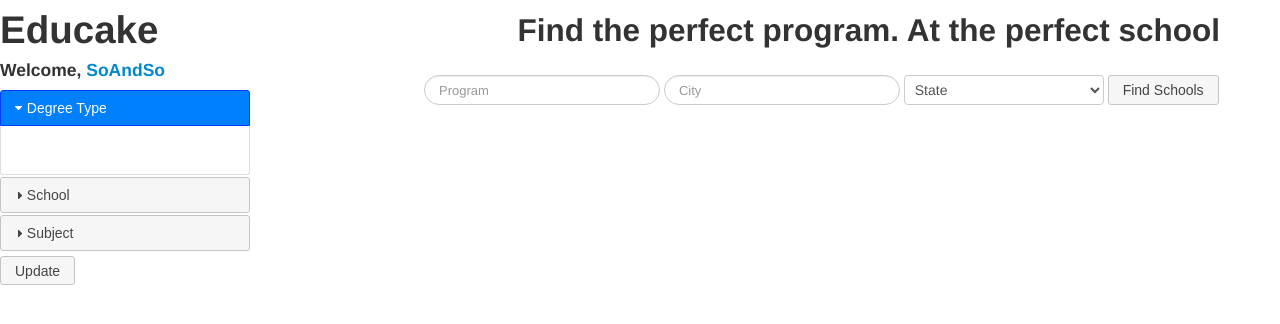
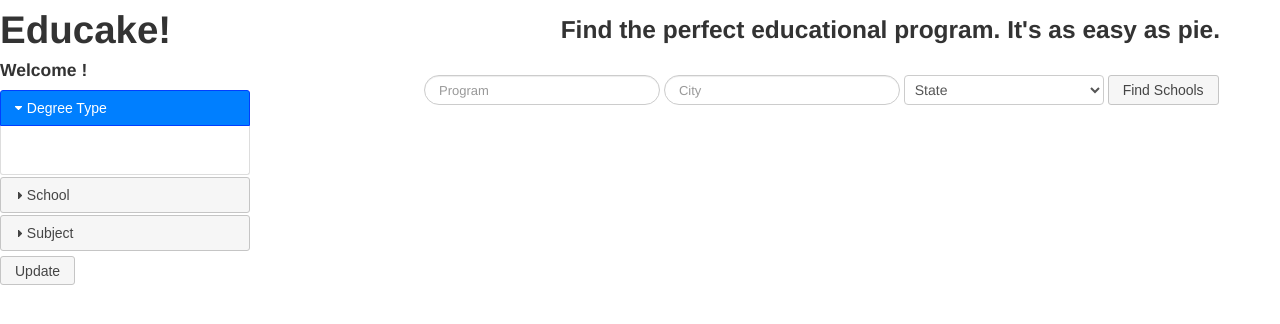
Before and after one commit to JTPlatnum/educake, a Django app: page /search/ in a window 1280 px wide; the page is wider, and only the part inside the window is pictured. Shown: the top 324 px of that part. Run offline with Django 3.2, Linux system fonts and the light colour scheme; data that the repository does not hold is empty; some libraries are stand-ins or nearby versions.

Commit message:
Final commit

```diff
--- a/search/admin.py
+++ b/search/admin.py
@@ -14,7 +14,7 @@ class Degree_Subject_Admin(admin.ModelAdmin):
 admin.site.register(Degree_Subject, Degree_Subject_Admin)
 
 class Schools_Admin(admin.ModelAdmin):
-    fields = ['name', 'description', 'city', 'state', 'created_at', 'updated_at']
+    fields = ['name', 'description', 'city', 'state']
 admin.site.register(Schools, Schools_Admin)
 
 """admin.site.register(Schools)
--- a/search/templates/search/search.html
+++ b/search/templates/search/search.html
@@ -6,8 +6,8 @@
 
 <div class="wrapper">
     <div id="filter" class="pull-left width-auto">
-        <h1>Educake</h1>
-        <h4>Welcome, <a href="">SoAndSo</a></h4>
+        <h1>Educake!</h1>
+        <h4>Welcome<a href=""></a> ! </h4>
         <form action="{% url "search:filter" %}" method="post">
         {% csrf_token %}
             <div id="accordion">
@@ -40,7 +40,7 @@
         </form>
     </div>
     <div class="container">
-        <h2 class="pull-right">Find the perfect program.  At the perfect school</h2>
+        <h3 class="pull-right">Find the perfect educational program. It's as easy as pie.</h3>
         <form action="{% url "search:search" %}" class="navbar-search pull-right" method="POST">
             {% csrf_token %}
             <input type="text" name="program" class="search-query" placeholder="Program" />
@@ -55,7 +55,7 @@
         <div class="clear-right"></div>
         <div id="results-box" class="">
             {% for item in programs %}
-                <h3 class="pull-left"><a href="">{{ item.p_name }}</a></h3>
+                <h3 class="pull-left"><a href="{{item.p_link}}" target="_blank">{{ item.p_name }}</a></h3>
                 <div class="rating icon-area pull-right">
                     <span class="icon-star-empty favorites-icon"></span>
                 </div>
--- a/search/views.py
+++ b/search/views.py
@@ -43,6 +43,9 @@ def index(request):
         data = {}
         data["p_name"] = program.name
         data["p_description"] = program.description
+        data["p_id"] = program.id
+        data["p_link"] = program.link
+        data["s_id"] = school.id
         data["s_name"] = school.name
         data["s_city"] = school.city
         data["s_state"] = school.state
@@ -65,7 +68,7 @@ def filter(request):
     degree_subjects = Degree_Subject.objects.all()
     schools = Schools.objects.all()
 
-    current_results = request.session['current_results']
+    current_results = request.session['current_results'][:]
 
 #    if 'levels' in request.POST['levels']:
     level_filter = request.POST.getlist('levels')
@@ -73,30 +76,21 @@ def filter(request):
     subject_filter = request.POST.getlist('subjects')
 
     if level_filter:
-        match = False
         for result in current_results:
-            level = Programs.objects.get(name=result['p_name']).degree_level.name
-            if level in level_filter:
-                match = True
-        if not match:
-            request.session['current_results'].remove(result)
+            level = Programs.objects.get(id=result['p_id']).degree_level.name
+            if level not in level_filter:
+                request.session['current_results'].remove(result)
 
     if school_filter:
-        match = False
         for result in current_results:
-            if result['s_name'].lower() in map(unicode.lower, school_filter): #school_filter.lower():
-                match = True
-        if not match:
-            request.session['current_results'].remove(result)
+            if result['s_name'].lower() not in map(unicode.lower, school_filter):
+                request.session['current_results'].remove(result)
 
     if subject_filter:
-        match = False
         for result in current_results:
-            subject = Programs.objects.get(name=result['p_name']).degree_subject.name
-            if subject in subject_filter:
-                match = True
-        if not match:
-            request.session['current_results'].remove(result)
+            subject = Programs.objects.get(id=result['p_id']).degree_subject.name
+            if subject not in subject_filter:
+                request.session['current_results'].remove(result)
 
     programs = request.session['current_results']
 
--- a/templates/project2/home.html
+++ b/templates/project2/home.html
@@ -5,7 +5,8 @@
 {% block content %}
 
 <div class="span10 offset2">
- <h2 class="pull-left clear-left">Find the perfect program.  At the perfect school</h2><br>
+    <h1>Educake!</h1>
+    <h3 class="pull-left clear-left">Find the perfect educational program. It's as easy as pie.</h3><br>
 </div>
 <div class="search_land span10 offset3">
     <form action="{% url "search:search" %}" method="POST" class="navbar-search clear-left pull-left">
@@ -17,7 +18,7 @@
                 <option value="{{state}}">{{state}}</option>
             {% endfor %}
         </select>
-        <input type="submit" value="Find Schools"/>
+        <input type="submit" value="Find Schools" class="button"/>
     </form>
 </div>
 <div class="auth_page span3 offset9">
--- a/templates/project2/start.html
+++ b/templates/project2/start.html
@@ -34,15 +34,15 @@
            <input type="password" class="password" placeholder="Confirm Password" name="conf_reg_password"/><br>
            <input type="text" class="text" placeholder="First Name" name="reg_first_name"/><br>
            <input type="text" class="text" placeholder="Last Name" name="reg_last_name"/><br>
-           <input type="submit" value="Register" class="button"/><br>
-       </form>
+<!--            <input type="submit" value="Register" class="button"/><br>
+       </form> -->
 <div class="clear-both"></div>
     {% if e_r %}
          {% for error in e_r %}
             <p class="alert-danger">{{error}}</p>
          {% endfor %}
     {% endif %}
-           <input type="submit" value="Create Account"/><br>
+           <input type="submit" value="Register" class="button"/><br>
        </form>
 
    <div class="auth_page">
```
Also changed, not shown: 6 other files.
